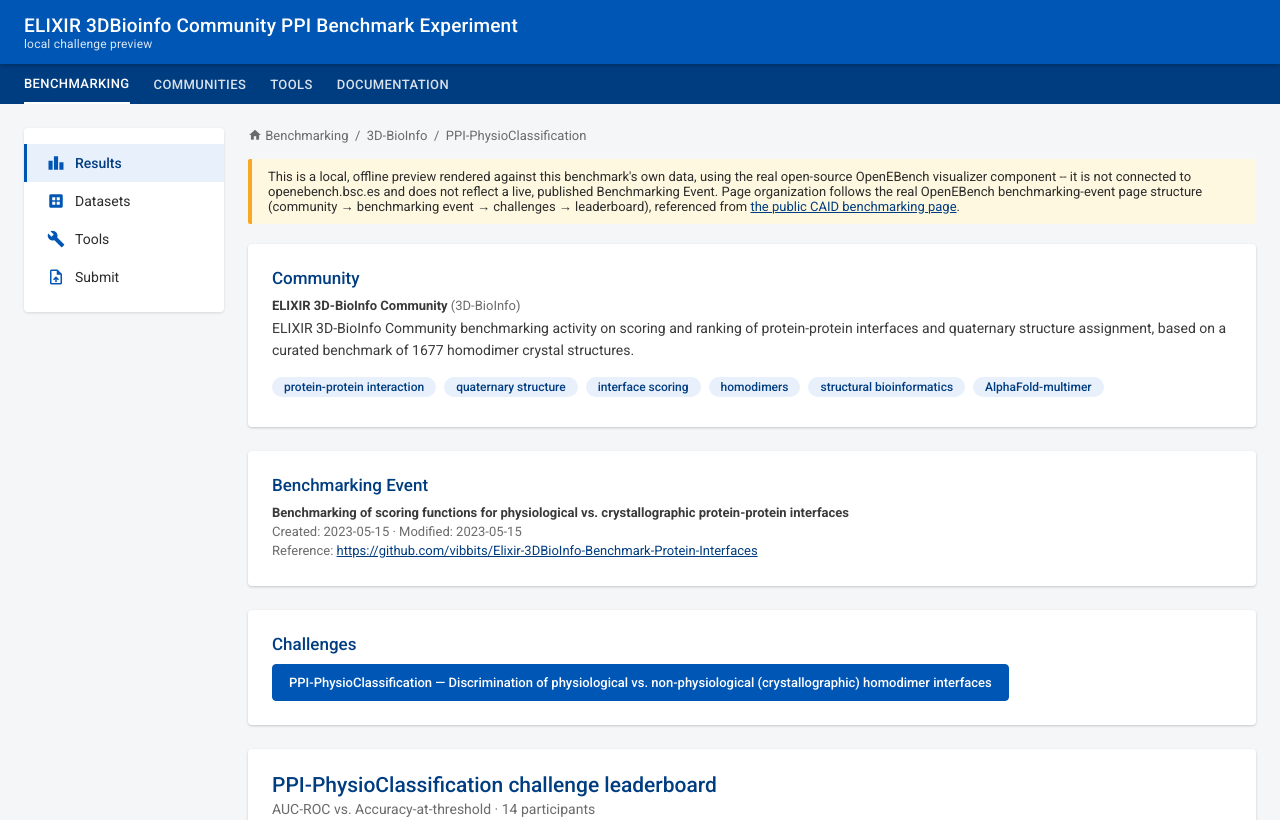
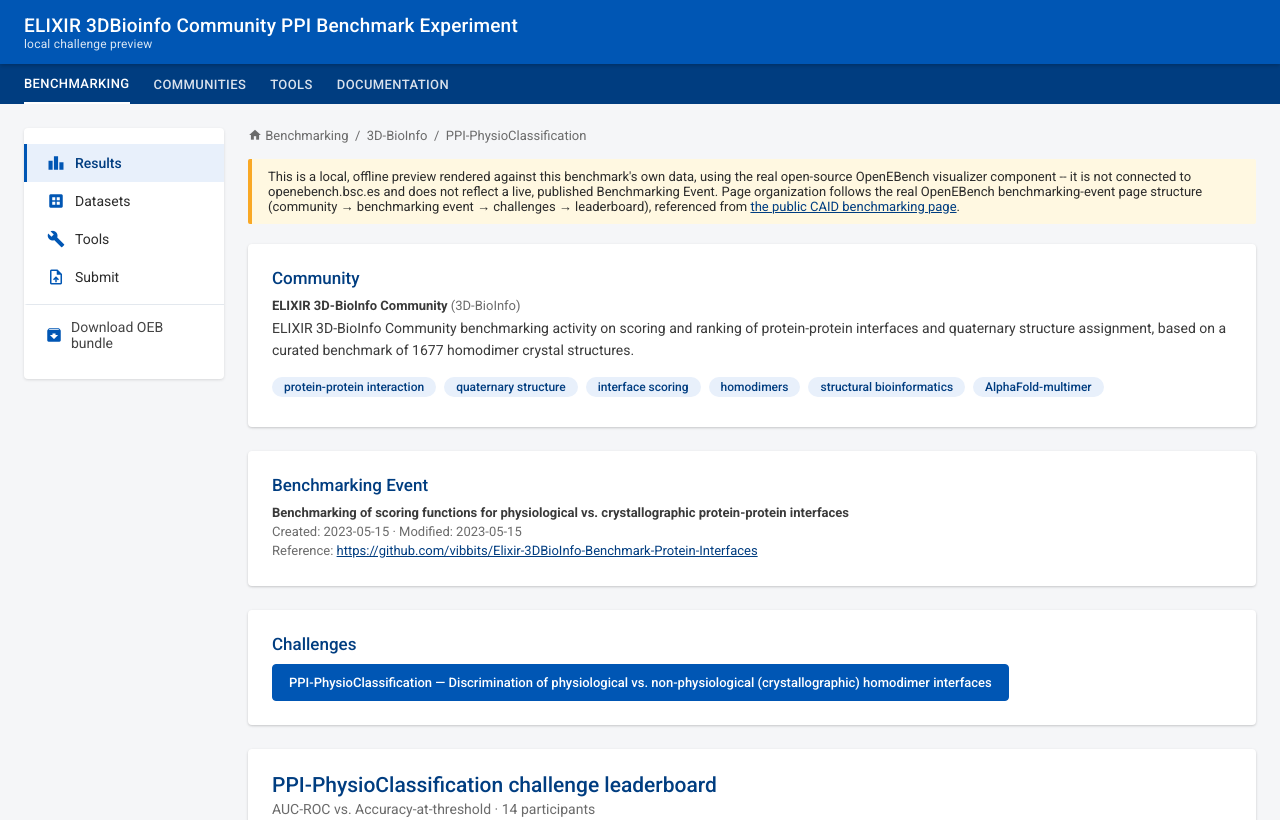
Before and after one commit to elixir-unibo/oeb_3dbioinfo_ppi_benchmark, a plain HTML site: page index.html in a window 1280 px wide. Shown: the top 820 px of the page. Drawn offline with Linux system fonts and the light colour scheme.

Commit message:
Add 'Download OEB bundle' link as the last sidebar item

```diff
--- a/index.html
+++ b/index.html
@@ -112,6 +112,7 @@
       <a href="#datasets-section" data-section="datasets-section" class="nav-link"><span class="material-icons">dataset</span> Datasets</a>
       <a href="#tools-section" data-section="tools-section" class="nav-link"><span class="material-icons">build</span> Tools</a>
       <a href="#submit-section" data-section="submit-section" class="nav-link"><span class="material-icons">upload_file</span> Submit</a>
+      <a href="oeb_ppi_benchmark.zip" download class="sidebar-download-link" style="display:flex; align-items:center; gap:8px; padding:12px 18px; color:#444; text-decoration:none; border-top:1px solid #e3e8ee; margin-top:8px; padding-top:14px;"><span class="material-icons" style="font-size:18px; color:var(--brand);">archive</span> Download OEB bundle</a>
     </aside>
 
     <main>
```
